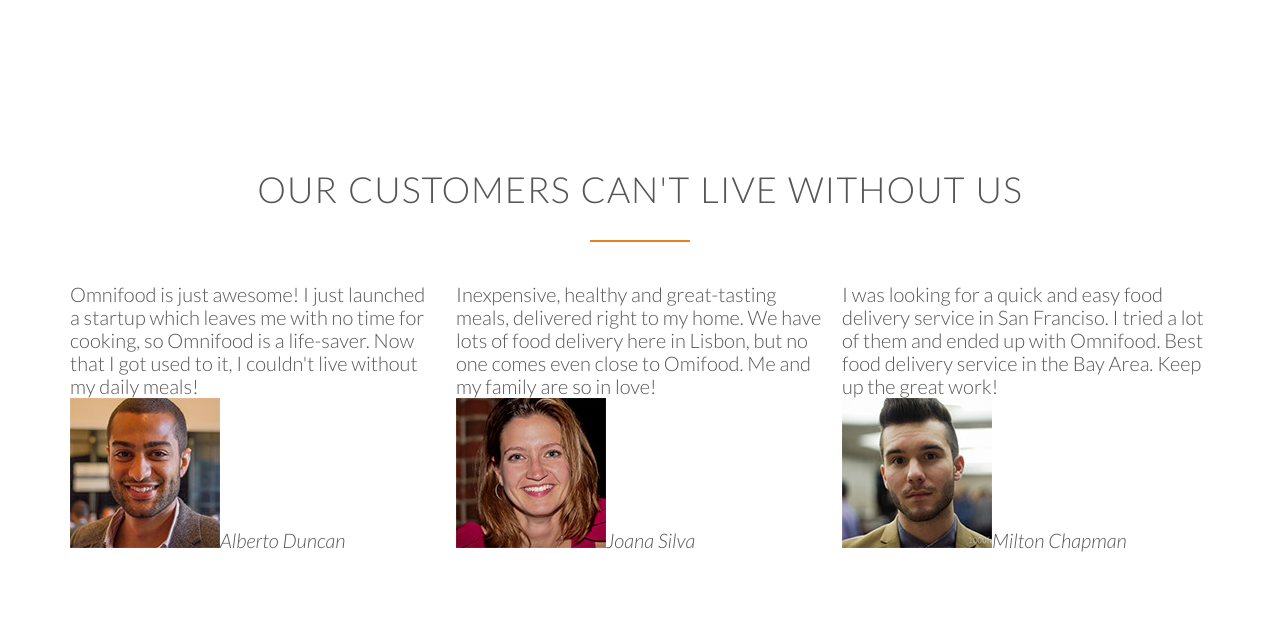
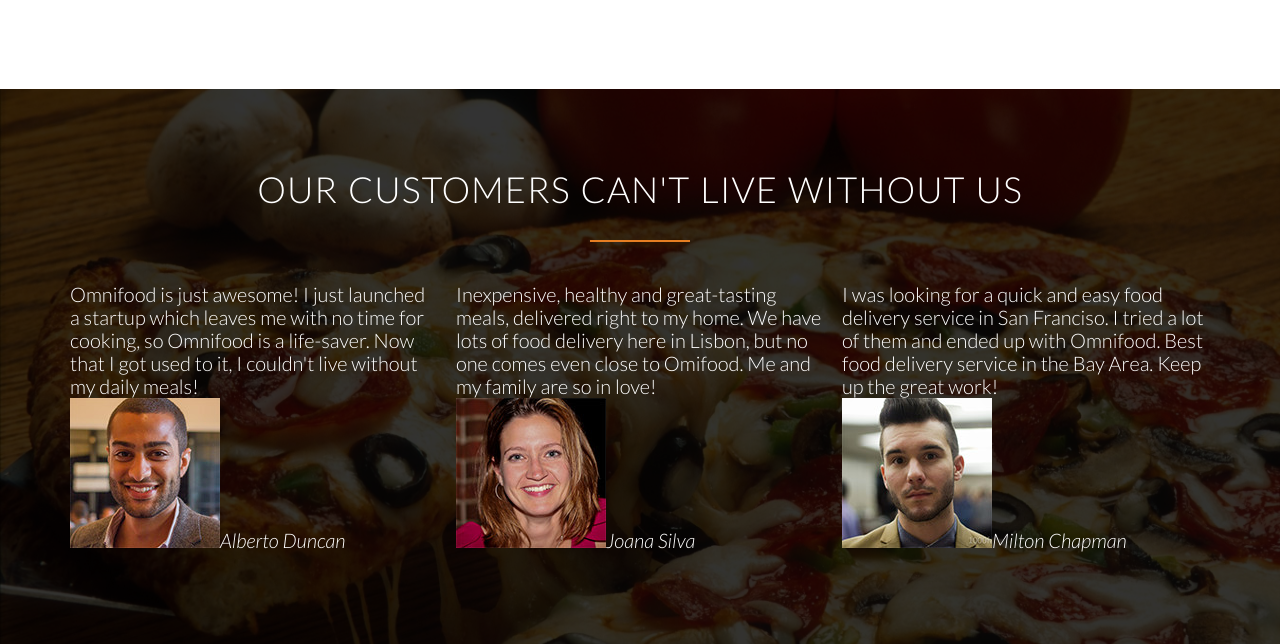
Before and after one commit to Talbekk/omnifood, a plain HTML site: page index.html in a window 1280 px wide. Shown: the part 3282-3926 px from the top of the page. Drawn offline with Linux system fonts and the light colour scheme; files whose address does not match are found by name.

Commit message:
fixes background imgs

```diff
--- a/resources/css/style.css
+++ b/resources/css/style.css
@@ -187,6 +187,7 @@
     background-size: cover;
     background-position: center;
     height: 100vh;
+    background-attachment: fixed;
 }
 
 .hero-text-box{
@@ -360,3 +361,14 @@
 .city-feature {
     margin-bottom: 5px;
 }
+
+/* ----------------------*/
+/* TESTIMONIALS */
+/* ----------------------*/
+
+.section-testimonials {
+    background-image: linear-gradient(rgba(0, 0, 0, 0.8), rgba(0, 0, 0, 0.8)), url(img/back-customers.jpg);
+    background-size: cover;
+    color: #fff;
+    background-attachment: fixed;
+}
```
Also changed, not shown: index.html (+0 -10 lines), resources/css/img/back-customers.jpg (added).
